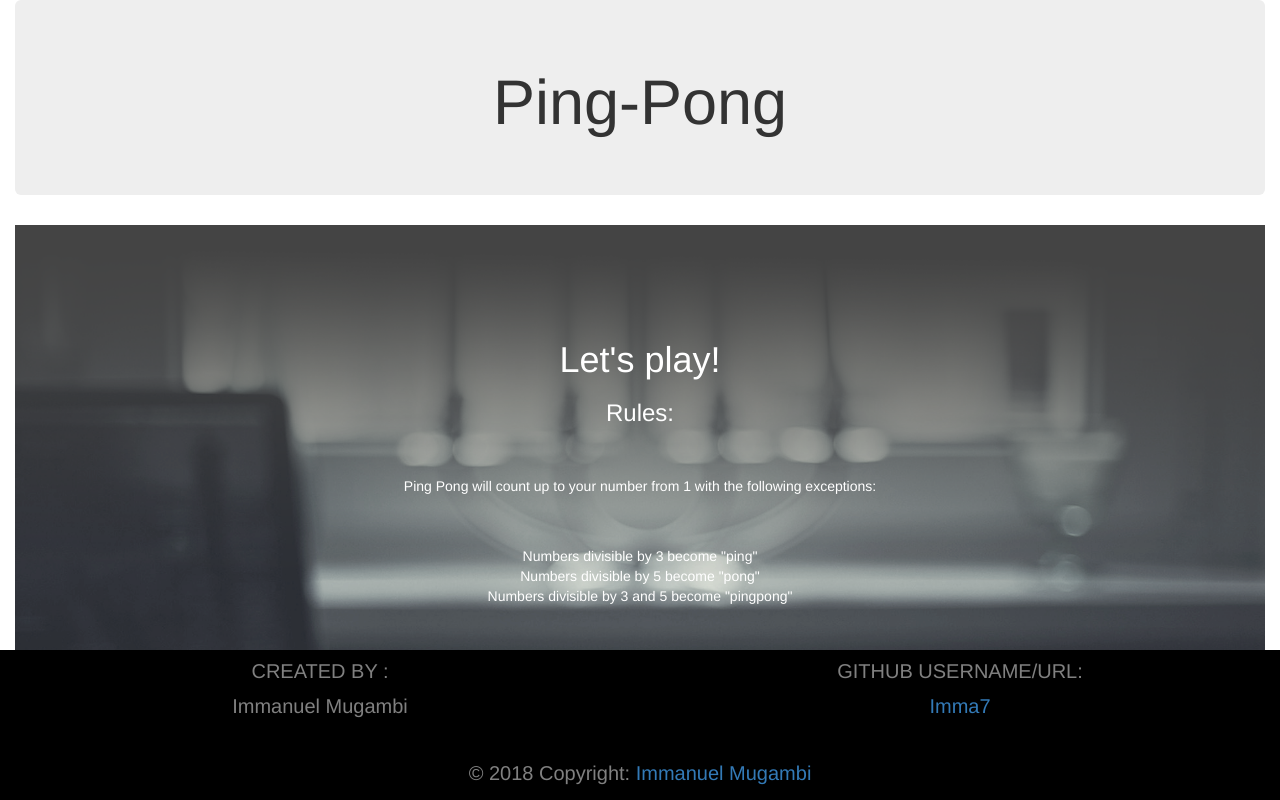
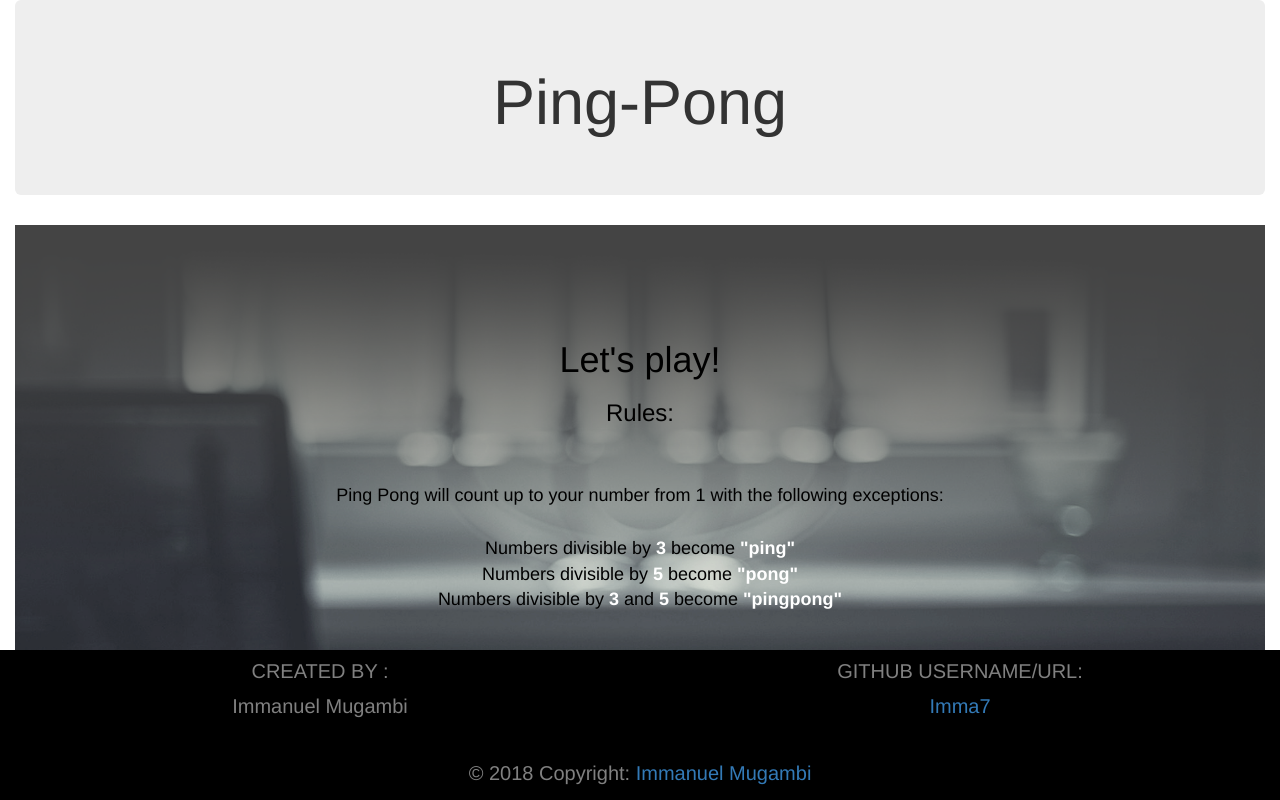
Before and after one commit to Imma7/Ping-Pong, a plain HTML site: page index.html in a window 1280 px wide. Drawn offline with Linux system fonts and the light colour scheme.

Commit message:
Added background color to button and bolded some text

```diff
--- a/css/styles.css
+++ b/css/styles.css
@@ -1,9 +1,23 @@
 #lets-play{
     background-image: url("../images/Background.png");
     background-size: cover;
+    /* margin: 0px; */
     padding: 95px;
+    color: black;
+}
+
+.list-unstyled{
+    font-size: 18px;
+}
+
+strong {
     color: white;
 }
+
+/* #button{
+    background-color: red;
+} */
+
 .page-footer{
     position:fixed;bottom:0;left:0;right:0;height:150px;
     background-color: black;
--- a/index.html
+++ b/index.html
@@ -18,15 +18,14 @@
                 <br>
                 <br>
 
-                <p>Ping Pong will count up to your number from 1 with the following exceptions:</p>
+                <h4>Ping Pong will count up to your number from 1 with the following exceptions:</h4>
 
-                <br>
                 <br>
 
                 <ol class="list-unstyled">
-                    <li>Numbers divisible by 3 become "ping"</li>
-                    <li>Numbers divisible by 5 become "pong"</li>
-                    <li>Numbers divisible by 3 and 5 become "pingpong"</li>
+                    <li>Numbers divisible by <strong>3</strong> become <strong>"ping"</strong></li>
+                    <li>Numbers divisible by <strong>5</strong> become <strong>"pong"</strong></li>
+                    <li>Numbers divisible by <strong>3</strong> and <strong>5</strong> become <strong>"pingpong"</strong></li>
                 </ol>
 
                 <br>
@@ -36,7 +35,7 @@
                     <label for="number">Enter your number here:</label>
                     <input type="text" id="inputNum">
 
-                    <button type="submit" >Ping Pong!</button>
+                    <button type="submit" value="Submit" class="btn btn-danger" id="button">Ping Pong!</button>
                 </form>
         </div>
 
```
